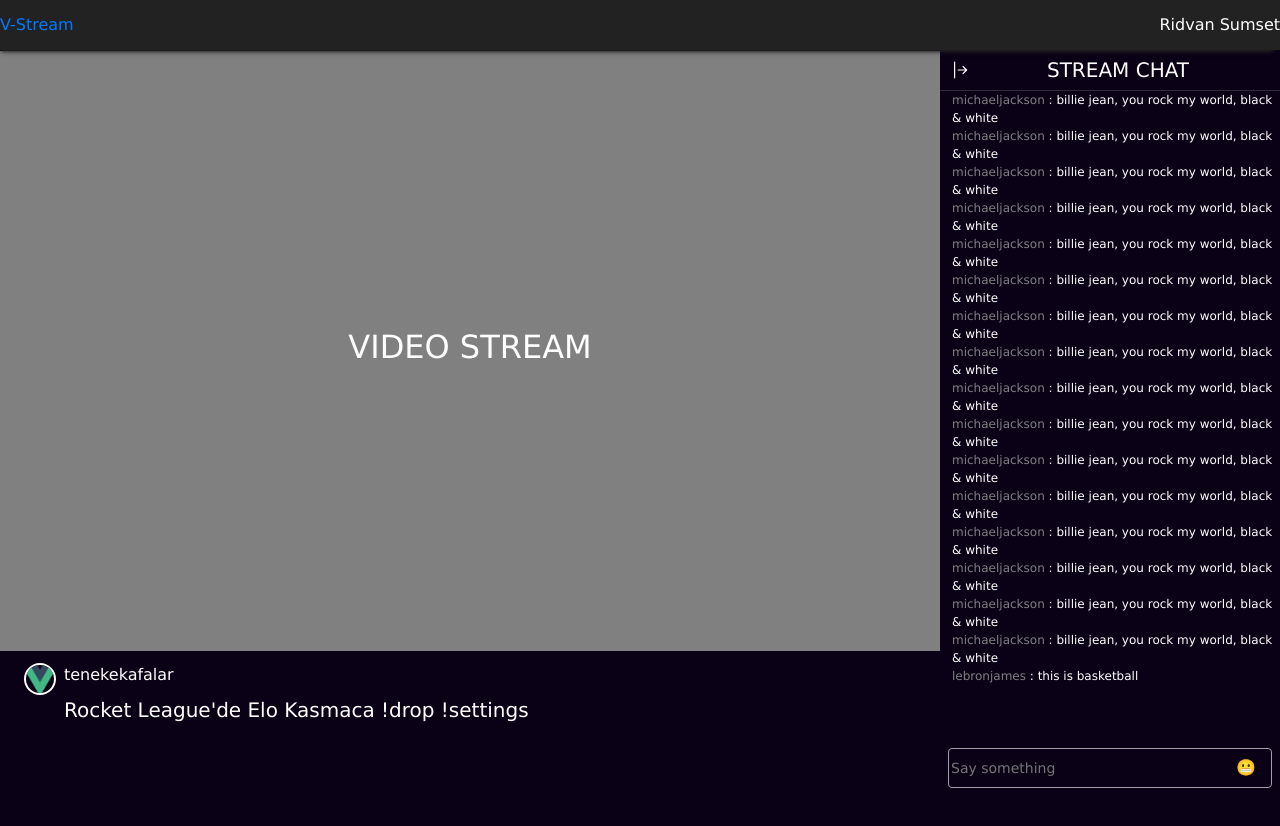
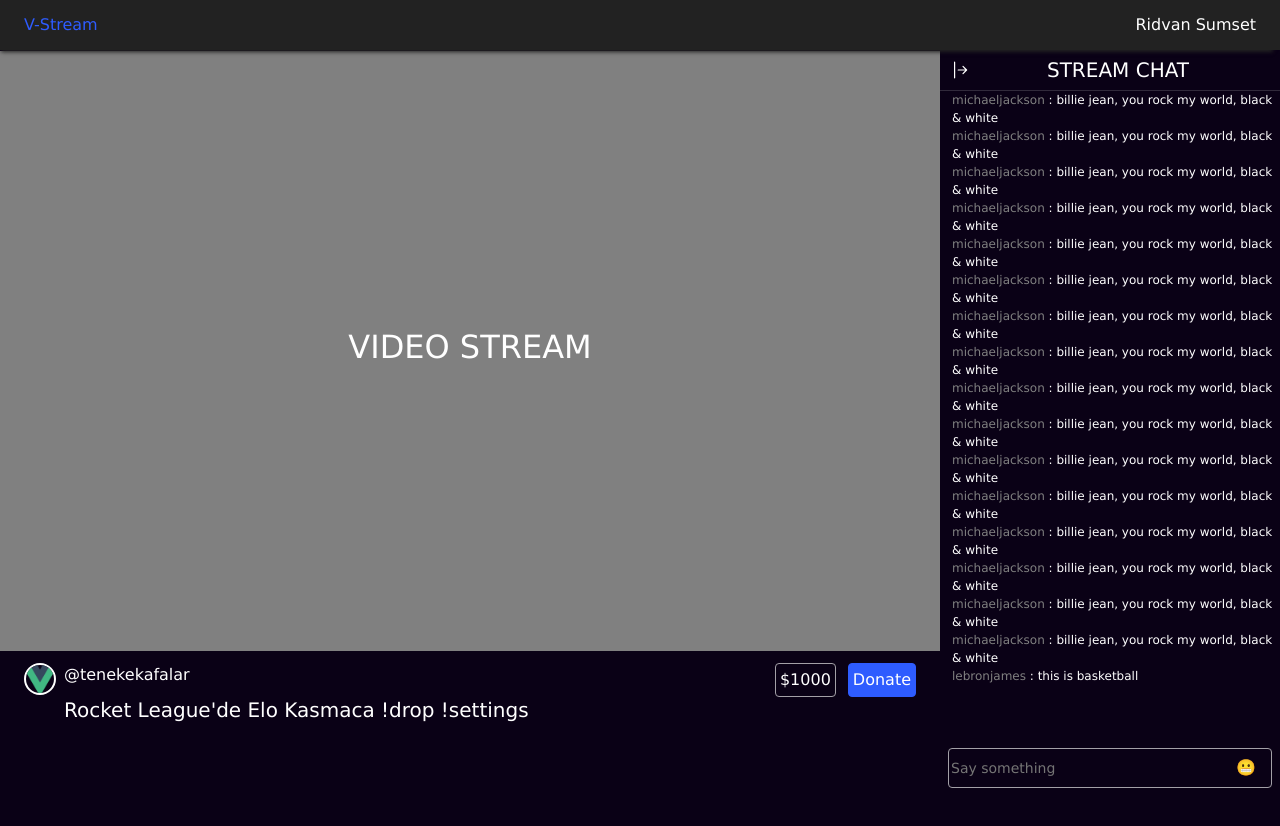
Before and after one commit to ridvansumset/v-stream, a Vue app: page /game/1 in a window 1280 px wide. Shown: the top 826 px of the page. Built offline with nearby package versions, Linux system fonts and the light colour scheme.

Commit message:
add donation component

```diff
--- a/src/App.vue
+++ b/src/App.vue
@@ -2,11 +2,10 @@
   <div id="app">
     <nav class="app-header">
       <div>
-        <router-link to="/">V-Stream</router-link>
-<!--        <router-link to="/game/:ridvan">Game</router-link>-->
+        <router-link to="/" class="app-logo">V-Stream</router-link>
       </div>
 
-      <span>
+      <span class="username">
         {{ userName }}
       </span>
     </nav>
@@ -43,10 +42,19 @@ export default {
   display: flex;
   justify-content: space-between;
   align-items: center;
-  //padding: 0 24px;
-  //border-bottom: solid 1px $colBorder;
   box-shadow: -3px 6px 4px -4px #222;
   z-index: 1000;
+}
+.app-logo {
+  color: $colBlue;
+  margin-left: 24px;
+}
+.app-logo:hover {
+  color: $colDarkBlue;
+  text-decoration: none;
+}
+.username {
+  margin-right: 24px;
 }
 .app-content {
   margin-top: $headerHeight + 1;
--- a/src/components/GameChat.vue
+++ b/src/components/GameChat.vue
@@ -35,7 +35,7 @@
           :value="inputText"
           type="text"
           placeholder="Say something"
-          class="base-input"
+          class="chat-input"
           autocomplete="off"
           @input="setInputText"
         />
@@ -194,7 +194,6 @@ export default {
   &::-webkit-scrollbar {
     -webkit-appearance: none;
     width: 8px;
-    //height: 6px;
   }
   &::-webkit-scrollbar-thumb {
     border-radius: 16px;
@@ -210,7 +209,7 @@ export default {
   align-items: center;
   position: relative;
 }
-.base-input {
+.chat-input {
   width: 100% !important;
   background-color: transparent !important;
   border-style: solid;
@@ -224,7 +223,7 @@ export default {
   font-size: 14px;
   line-height: 148%;
 }
-.base-input:focus {
+.chat-input:focus {
   background-color: transparent !important;
 }
 .emoji-icon {
--- /dev/null
+++ b/src/components/GameDonation.vue
@@ -0,0 +1,146 @@
+<template>
+  <div class="donation-container">
+    <b-modal
+      :visible="modalVisible"
+      centered
+      content-class="modal-content"
+      body-class="modal-body"
+      hide-header
+      hide-footer
+      @hide="modalVisible = false"
+    >
+      <div class="donate-modal">
+        <h2 class="donate-modal-header">
+          Adjust your donation amount below!
+        </h2>
+
+        <input
+          :value="donateAmount"
+          type="number"
+          class="donate-modal-input"
+          :min="1"
+          @input="(e) => donateAmount = parseInt(e.target.value, 10)"
+        />
+
+        <button
+          class="button donate-modal-button"
+          :disabled="donateDisabled"
+          @click="donateStreamer"
+        >
+          Donate
+        </button>
+      </div>
+    </b-modal>
+
+    <div>
+      <div class="donated-amount">
+        {{ `$${donatedAmount}` }}
+      </div>
+    </div>
+
+    <div>
+      <button class="button donate-button" @click="modalVisible = true">
+        Donate
+      </button>
+    </div>
+  </div>
+</template>
+
+<script>
+import { mapState, mapActions } from 'vuex'
+
+export default {
+  data () {
+    return {
+      modalVisible: false,
+      donateAmount: 100,
+      donateDisabled: false
+    }
+  },
+  computed: {
+    ...mapState('streamer', {
+      donatedAmount: 'donatedAmount'
+    })
+  },
+  methods: {
+    ...mapActions('streamer', {
+      donate: 'donate'
+    }),
+    async donateStreamer () {
+      this.donate({ amount: this.donateAmount })
+      this.modalVisible = false
+    }
+  }
+}
+</script>
+
+<style lang="scss" scoped>
+@import "@/styles/variables";
+
+.donation-container {
+  display: flex;
+}
+.donated-amount {
+  border: solid 1px $colGray;
+  border-radius: 4px;
+  margin-right: 12px;
+  padding: 4px;
+}
+.button {
+  border-radius: 4px;
+  color: $colWhite !important;
+  background-color: $colBlue !important;
+  border: solid 1px $colBlue !important;
+}
+.donate-button {
+  padding: 4px;
+}
+.donate-button:hover {
+  outline: none;
+  border: solid 1px $colDarkBlue !important;
+  background-color: $colDarkBlue !important;
+}
+.donate-modal {
+  position: relative;
+  display: flex;
+  flex-direction: column;
+  justify-content: center;
+  width: 624px !important;
+  margin-top: 127px;
+  background-color: $colBlack;
+  border: solid 1px $colBorder;
+  border-radius: 8px;
+  padding: 48px;
+}
+.donate-modal-header {
+  color: $colWhite;
+  margin-bottom: 24px;
+}
+.donate-modal-input {
+  width: 100% !important;
+  background-color: transparent !important;
+  border-style: solid;
+  border-width: 1px;
+  border-radius: 4px;
+  height: 40px;
+  border-color: $colGray;
+  color: $colGray;
+  font-style: normal;
+  font-weight: normal;
+  font-size: 14px;
+  line-height: 148%;
+  margin-bottom: 16px;
+}
+.donate-modal-input:focus {
+  background-color: transparent !important;
+}
+.donate-modal-button {
+  height: 50px;
+}
+// hide the step buttons for number inputs
+input[type="number"]::-webkit-outer-spin-button,
+input[type="number"]::-webkit-inner-spin-button {
+  -webkit-appearance: none;
+  margin: 0;
+}
+</style>
--- a/src/components/index.js
+++ b/src/components/index.js
@@ -1,7 +1,9 @@
 import HomeCatalog from './HomeCatalog'
 import GameChat from './GameChat'
+import GameDonation from './GameDonation'
 
 export {
   HomeCatalog,
-  GameChat
+  GameChat,
+  GameDonation
 }
--- a/src/main.js
+++ b/src/main.js
@@ -2,12 +2,13 @@ import Vue from 'vue'
 import App from './App.vue'
 import router from './router'
 import store from './store'
-import { IconsPlugin, PopoverPlugin } from 'bootstrap-vue'
+import { IconsPlugin, ModalPlugin, PopoverPlugin } from 'bootstrap-vue'
 import '@/styles/styles.scss'
 import 'bootstrap/dist/css/bootstrap.css'
 import 'bootstrap-vue/dist/bootstrap-vue.css'
 
 Vue.use(IconsPlugin)
+Vue.use(ModalPlugin)
 Vue.use(PopoverPlugin)
 
 Vue.config.productionTip = false
--- a/src/store/index.js
+++ b/src/store/index.js
@@ -1,11 +1,13 @@
 import Vue from 'vue'
 import Vuex from 'vuex'
 import { user } from './user'
+import { streamer } from './streamer'
 
 Vue.use(Vuex)
 
 export default new Vuex.Store({
   modules: {
-    user
+    user,
+    streamer
   }
 })
--- /dev/null
+++ b/src/store/streamer/index.js
@@ -0,0 +1,20 @@
+export const streamer = {
+  namespaced: true,
+  state: () => ({
+    username: 'tenekekafalar',
+    title: 'Rocket League\'de Elo Kasmaca !drop !settings',
+    donatedAmount: 1000
+  }),
+  actions: {
+    donate ({ state, commit }, { amount }) {
+      console.log('a', amount, state.donatedAmount)
+      const total = state.donatedAmount + amount
+      commit('setDonatedAmount', total)
+    }
+  },
+  mutations: {
+    setDonatedAmount (state, value) {
+      state.donatedAmount = value
+    }
+  }
+}
--- a/src/styles/styles.scss
+++ b/src/styles/styles.scss
@@ -19,3 +19,10 @@ html, body {
     background-color: $colGray;
   }
 }
+.modal-body {
+  padding: 0 !important;
+}
+.modal-content {
+  border: hidden !important;
+  background-color: transparent !important;
+}
--- a/src/styles/variables.scss
+++ b/src/styles/variables.scss
@@ -3,6 +3,8 @@ $colBlack: #0A0116;
 $colWhite: #FFFFFF;
 $colBlue: #2E5CFF;
 $colGray: #A3A0A7;
+$colBlue: #2E5CFF;
+$colDarkBlue: #0634D7;
 $colBorder: rgba(255, 255, 255, 0.16);
 
 // OTHER
--- a/src/views/GameView.vue
+++ b/src/views/GameView.vue
@@ -1,10 +1,7 @@
 <template>
   <div class="game">
-    <main class="main-content">
-      <div
-        class="video-stream"
-        :class="chatVisible ? '' : 'video-stream-full-width'"
-      >
+    <main class="main-content" :class="chatVisible ? '' : 'main-content-full-width'">
+      <div class="video-stream">
         <h2>VIDEO STREAM</h2>
       </div>
 
@@ -16,16 +13,16 @@
 
           <div class="stream-detail-info">
             <p class="streamer-name">
-              tenekekafalar
+              {{ `@${username}` }}
             </p>
 
             <p class="stream-title">
-              Rocket League'de Elo Kasmaca !drop !settings
+              {{ title }}
             </p>
           </div>
         </div>
 
-        <div class="donation-container"></div>
+        <game-donation />
       </div>
     </main>
 
@@ -36,16 +33,24 @@
 </template>
 
 <script>
-import { GameChat } from '@/components'
+import { GameChat, GameDonation } from '@/components'
+import { mapState } from 'vuex'
 
 export default {
   components: {
-    GameChat
+    GameChat,
+    GameDonation
   },
   data () {
     return {
       chatVisible: true
     }
+  },
+  computed: {
+    ...mapState('streamer', {
+      username: 'username',
+      title: 'title'
+    })
   }
 }
 </script>
@@ -57,21 +62,20 @@ export default {
   min-height: 100vh;
 }
 .main-content {
-  width: 100%;
+  width: calc(100% - $chatWidth);
   min-height: 100vh;
+  @media all and (max-width: $breakpointSM) {
+    width: 70%; // 100% - 30% (chat width is 30% for mobile)
+  }
+}
+.main-content-full-width {
+  width: 100% !important;
 }
 .video-stream {
-  width: calc(100% - $chatWidth);
   height: 600px;
   background-color: gray;
   display: grid;
   place-items: center;
-  @media all and (max-width: $breakpointSM) {
-    width: 70%; // 100% - 30% (chat width is 30% for mobile)
-  }
-}
-.video-stream-full-width {
-  width: 100% !important;
 }
 .data-container {
   display: flex;
```
